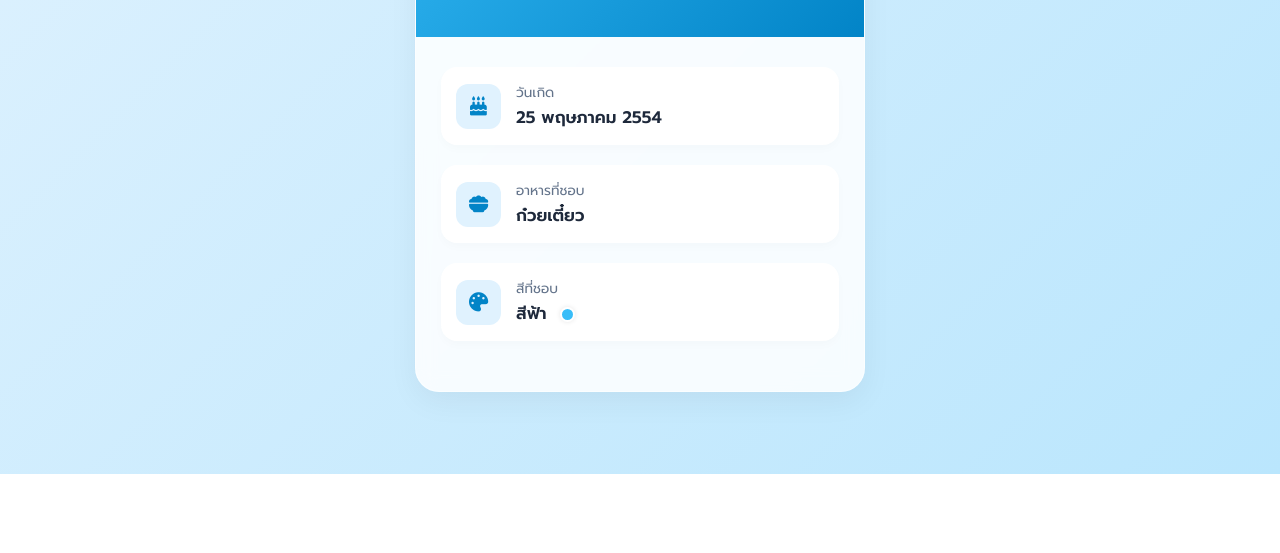
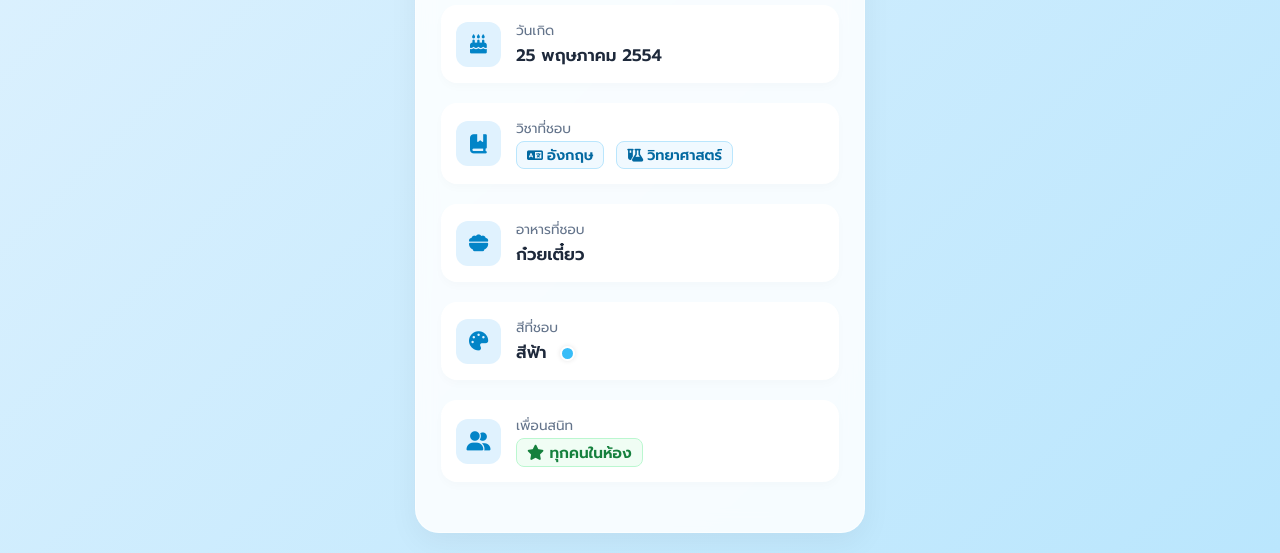
Before and after one commit to 22846-natnicha/demo0, a plain HTML site: page index.html in a window 1280 px wide. Shown: the part 326-879 px from the top of the page. Before the commit the page ends 800 px from the top, so only its background shows below. Drawn offline with Linux system fonts and the light colour scheme.

Commit message:
Update index.html

```diff
--- a/index.html
+++ b/index.html
@@ -130,6 +130,34 @@
             font-weight: 600;
         }
 
+        /* ตกแต่งแท็กวิชาที่ชอบเพิ่มเติม */
+        .subject-tag {
+            display: inline-block;
+            background: #f0f9ff;
+            color: #0369a1;
+            padding: 2px 10px;
+            border-radius: 8px;
+            font-size: 0.9rem;
+            margin-right: 6px;
+            border: 1px solid #bae6fd;
+        }
+
+        .subject-tag i {
+            margin-right: 4px;
+            font-size: 0.8rem;
+        }
+
+        /* ตกแต่งแท็กเพื่อนสนิท */
+        .friends-all {
+            display: inline-block;
+            background: #f0fdf4;
+            color: #15803d;
+            padding: 2px 10px;
+            border-radius: 8px;
+            font-size: 0.95rem;
+            border: 1px solid #bbf7d0;
+        }
+
         /* ตกแต่งสีพิเศษสำหรับไอเทมสีที่ชอบ */
         .color-dot {
             display: inline-block;
@@ -149,9 +177,10 @@
     <div class="profile-card">
         <div class="card-header">
             <div class="avatar-container">
-                <i class="fa-solid fa-user-female"></i> </div>
+                <i class="fa-solid fa-user-female"></i>
+            </div>
             <h1>ด.ญ. ณัฐนิชา เทพวงศ์</h1>
-            <span class="nickname"><i class="fa-solid fa-heart-container"></i> ชื่อเล่น: ใบเตย</span>
+            <span class="nickname"><i class="fa-solid fa-heart"></i> ชื่อเล่น: ใบเตย</span>
         </div>
 
         <div class="card-body">
@@ -163,6 +192,19 @@
                 <div class="info-content">
                     <span class="label">วันเกิด</span>
                     <span class="value">25 พฤษภาคม 2554</span>
+                </div>
+            </div>
+
+            <div class="info-item">
+                <div class="icon-box">
+                    <i class="fa-solid fa-book-bookmark"></i>
+                </div>
+                <div class="info-content">
+                    <span class="label">วิชาที่ชอบ</span>
+                    <span class="value">
+                        <span class="subject-tag"><i class="fa-solid fa-language"></i>อังกฤษ</span>
+                        <span class="subject-tag"><i class="fa-solid fa-flask-vial"></i>วิทยาศาสตร์</span>
+                    </span>
                 </div>
             </div>
 
@@ -186,6 +228,18 @@
                 </div>
             </div>
 
+            <div class="info-item">
+                <div class="icon-box">
+                    <i class="fa-solid fa-user-group"></i>
+                </div>
+                <div class="info-content">
+                    <span class="label">เพื่อนสนิท</span>
+                    <span class="value">
+                        <span class="friends-all"><i class="fa-solid fa-star"></i> ทุกคนในห้อง</span>
+                    </span>
+                </div>
+            </div>
+
         </div>
     </div>
 
```
